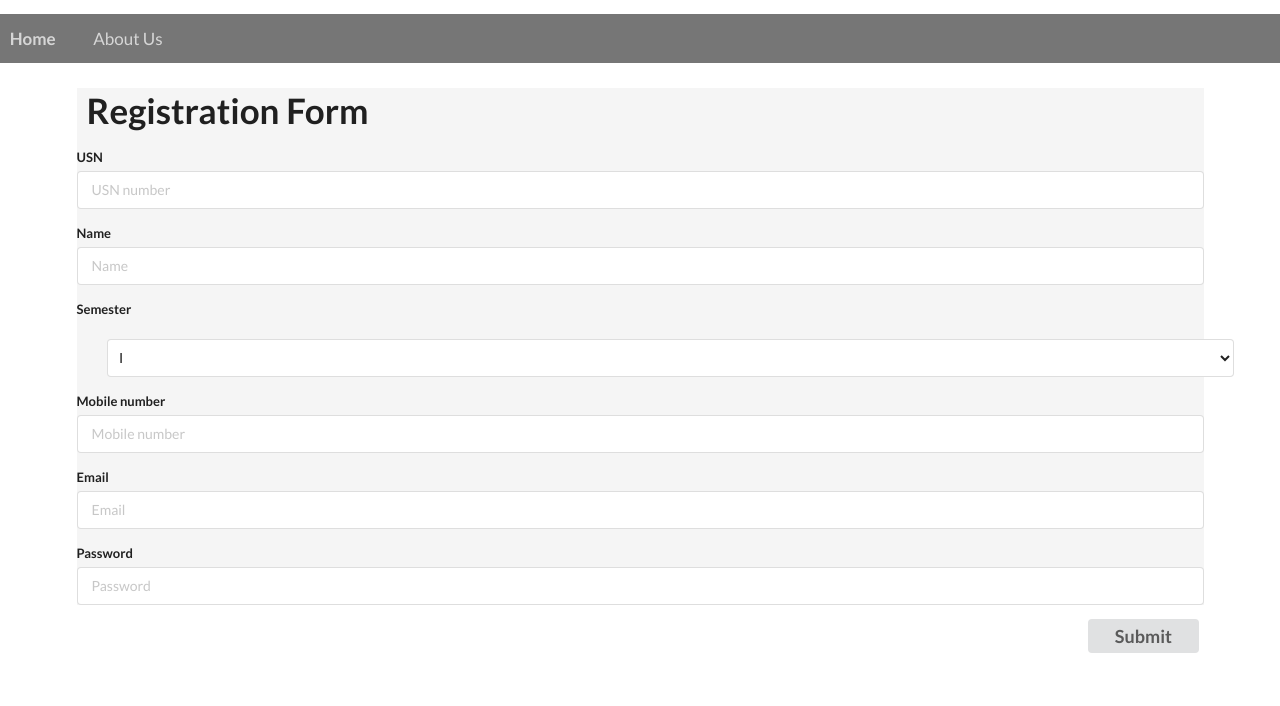
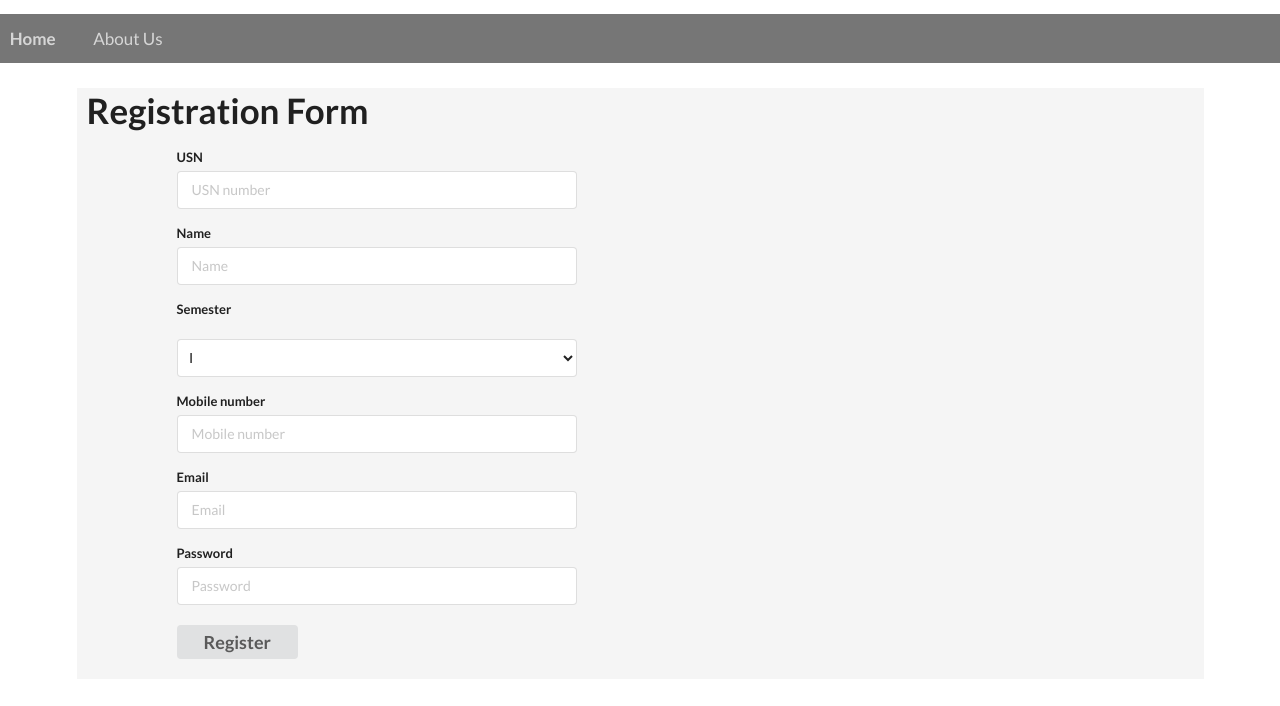
Before and after one commit to Ajaykumarsh/vtlab, a PHP site: page /register.php in a window 1280 px wide. Shown: the part 94-800 px from the top of the page. Run offline with PHP 8.4, Linux system fonts and the light colour scheme.

Commit message:
Update register.php

```diff
--- a/register.php
+++ b/register.php
@@ -34,22 +34,23 @@
               Item
             </a> -->
           </div>
-    <div class="ui container" id="#logcont">
+    <div class="ui container" id="#logcont" style="padding-bottom: 20px;">
             <h2 class="ui header" style="font-size:35px; margin-left:10px;">
                     Registration Form
                   </h2>
+        <div style="padding-right: 100px; padding-left: 100px;">
         <form class="ui form" action="titles.php" method="POST">
             <div class="field">
               <label>USN</label>
-              <input type="text" name="usn" placeholder="USN number">
+              <input type="text" name="usn" placeholder="USN number" style="width: 400px;">
             </div>
             <div class="field">
               <label>Name</label>
-              <input type="text" name="name" placeholder="Name">
+              <input type="text" name="name" placeholder="Name" style="width: 400px;">
             </div>
             <div class="field">
             <label>Semester</label>
-            <select class="ui dropdown" name="sem">
+            <select class="ui dropdown" name="sem" style="margin-left: 0px; width: 400px;">
                     <option class="item" value="I">I</option>
                     <option class="item" value="II">II</option>
                     <option class="item" value="III">III</option>
@@ -59,18 +60,19 @@
             </div>
             <div class="field">
                     <label>Mobile number</label>
-                    <input type="number" name="mbno" placeholder="Mobile number">
+                    <input type="number" name="mbno" placeholder="Mobile number" style="width: 400px;">
             </div>
             <div class="field">
                     <label>Email</label>
-                    <input type="email" name="email" placeholder="Email">
+                    <input type="email" name="email" placeholder="Email" style="width: 400px;">
             </div>
             <div class="field">
                     <label>Password</label>
-                    <input type="password" name="password" placeholder="Password">
+                    <input type="password" name="password" placeholder="Password" style="width: 400px;">
             </div>
             <input type="hidden" name="session_type" value="register">
-            <button class="ui button" type="submit">Submit</button>
+            <button class="ui button" type="submit" style="float: none; margin-top: 20px;">Register</button>
           </form>
+        </div>
     </div>
 </body>
```
